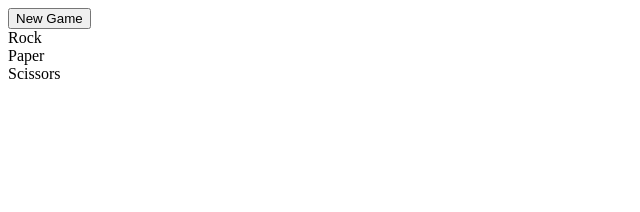
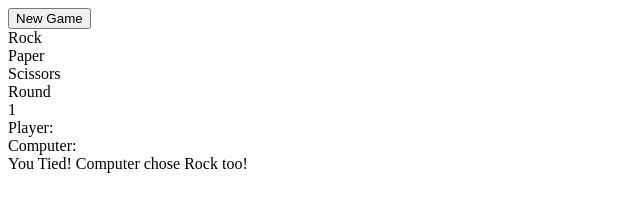
Before and after one commit to havis-michael/TOP-RockPaperScissors, a plain HTML site: page index.html in a window 1280 px wide. Both pictures are taken after a click on the element "Rock". Shown: the whole page, without its empty margins (0-640 px from the left). Drawn offline with Linux system fonts and the light colour scheme.

Commit message:
feat allow user to play a full game
allow the user to play a full game against the computer until there is a
winner. display game messages for player and computer scores as well as
round counter and game result.

```diff
--- a/index.html
+++ b/index.html
@@ -18,6 +18,18 @@
       <div class="button-player button-paper">Paper</div>
       <div class="button-player button-scissors">Scissors</div>
     </div>
+    <div class="display-game-round">
+      Round <div class="display-round"></div>
+    </div>
+    <div class="display-game-score">
+      <div class="display-player-score">
+        Player: <div class="player-score"></div>
+    </div>
+      <div class="display-cpu-score">
+        Computer: <div class="cpu-score"></div>
+      </div>
+    </div>
+    <div class="display-new-game-message"></div>
     <div class="display-game-result"></div>
   </div>
 
--- a/js/scripts.js
+++ b/js/scripts.js
@@ -21,6 +21,23 @@ function playRound(playerChoice, computerChoice) {
   let playerWinner = 0;
   let winnerMessage = "";
 
+  let winnerDisplayBoard = document.querySelector(".display-game-result");
+  let playerScoreBoard = document.querySelector(".player-score");
+  let computerScoreBoard = document.querySelector(".cpu-score");
+  let gameOverBoard = document.querySelector(".display-new-game-message");
+
+  let playerScore = +playerScoreBoard.textContent;
+  let computerScore = +computerScoreBoard.textContent;
+
+  if (playerScore >= 5 || computerScore >= 5) {
+    document.querySelector(".display-new-game-message").textContent =
+      "Click 'New Game' to continue";
+    return;
+  }
+
+  let roundDisplayBoard = document.querySelector(".display-round");
+  let roundNumber = +roundDisplayBoard.textContent;
+
   if (player === computer) {
     playerWinner = 2;
   } else if (player === "rock") {
@@ -41,17 +58,25 @@ function playRound(playerChoice, computerChoice) {
 
   if (playerWinner === 1) {
     winnerMessage = `You Win! ${playerChoice} beats ${computerChoice}!`;
+    playerScoreBoard.textContent = playerScore += 1;
   } else if (playerWinner === 0) {
     winnerMessage = `You Lose! ${computerChoice} beats ${playerChoice}!`;
+    computerScoreBoard.textContent = computerScore += 1;
   } else if (playerWinner === 2) {
     winnerMessage = `You Tied! Computer chose ${computerChoice} too!`;
   } else {
     winnerMessage = `${playerChoice} is not a valid option. Try again by choosing 'Rock', 'Paper', or 'Scissors'.`;
   }
 
-  return winnerMessage;
+  //Update the game status
+  winnerDisplayBoard.textContent = winnerMessage;
+  roundDisplayBoard.textContent = roundNumber += 1;
+
+  // return winnerMessage;
 }
 
+/*
+* console logs a 5 round game
 function playGame() {
   //Play five rounds of Rock, Paper, Scissors against the computer
   console.log("======== NEW GAME ========");
@@ -73,3 +98,4 @@ function playGame() {
     console.log(playRound(playerChoice, computerChoice));
   }
 }
+*/
```
